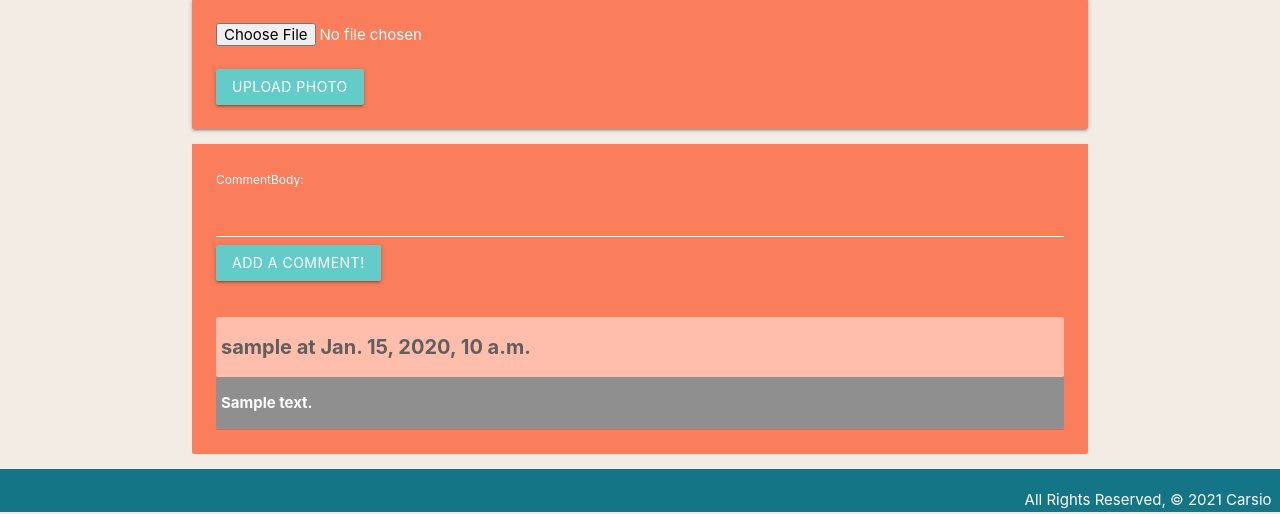
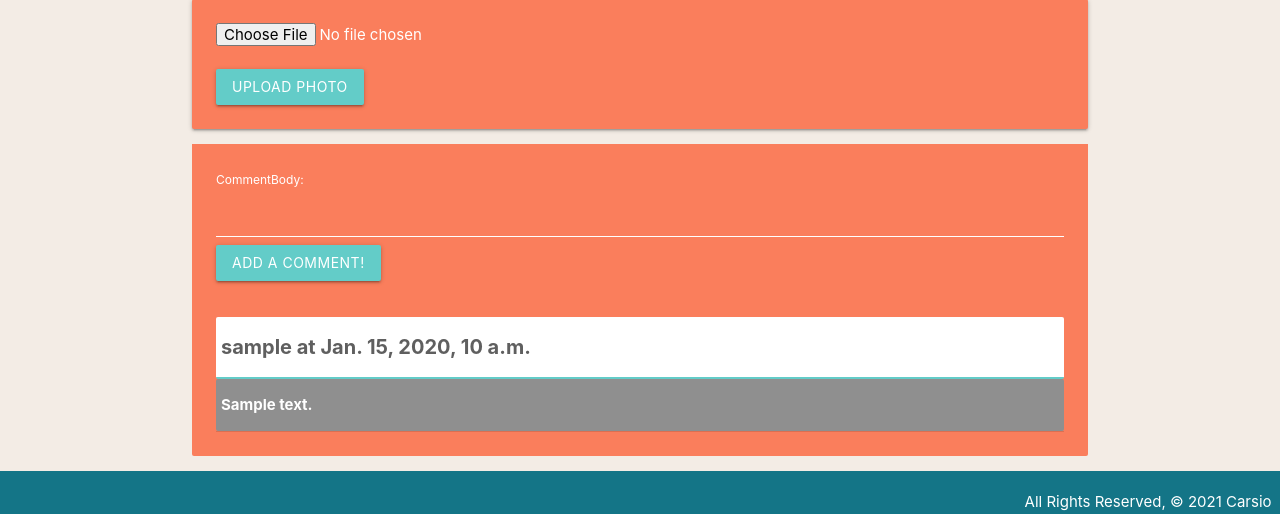
Before and after one commit to jcoles1155/carsio2, a Django app: page /cars/1/ in a window 1280 px wide. Shown: the part 775-1289 px from the top of the page. Run offline with Django 3.2, Linux system fonts and the light colour scheme; a user stored in the database is signed in; tables that the repository leaves empty hold one stand-in row (values such as "Sample post"); lists and menus that the app fills with data are empty.

Commit message:
changed the color of the comments a little and added a blue border between them

```diff
--- a/main_app/static/css/style.css
+++ b/main_app/static/css/style.css
@@ -108,10 +108,11 @@ footer {
 }
 
 .commentHead {
-    background-color: #ffbeac;
+    background-color: rgb(255, 255, 255);
     font-size: 20px;
     color: rgb(95, 95, 95);
     margin-top: 2vh;
+    border-bottom: 0.3vh solid #63CCC8 !important;
 }
 
 .commentFoot {
```
